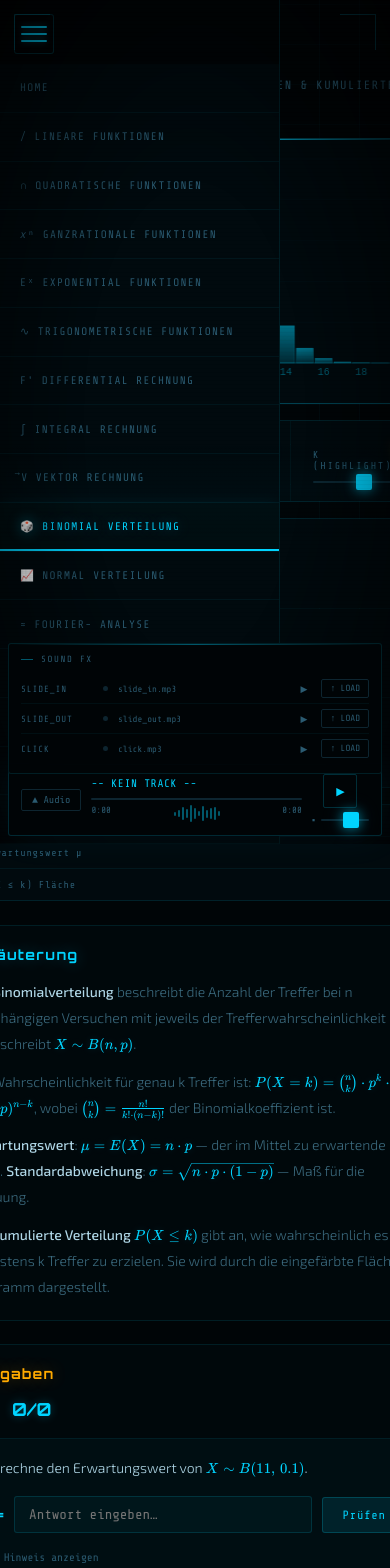
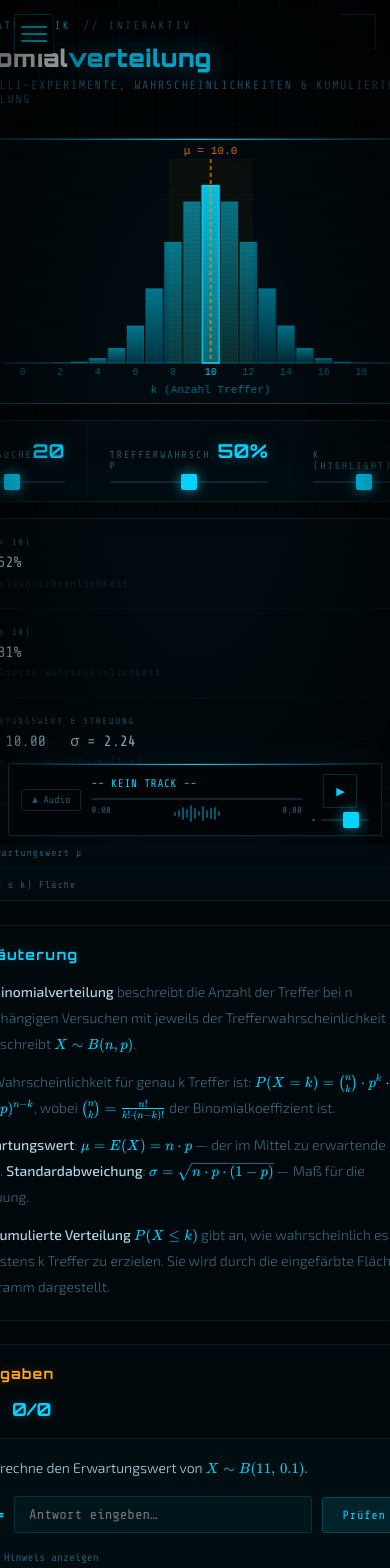
Before and after one commit to mpue/fluxmath, a React app: page /topic/binomialverteilung in a window 390 px wide. Shown: the top 1568 px of the page. Built offline with nearby package versions, Linux system fonts and the light colour scheme.

Commit message:
Mobile displays

```diff
--- a/src/components/TopicNav.tsx
+++ b/src/components/TopicNav.tsx
@@ -1,4 +1,4 @@
-import React, { useState, useEffect } from 'react';
+import React, { useState, useEffect, useCallback } from 'react';
 import { NavLink, useLocation } from 'react-router-dom';
 import { getTopics } from '../topics/TopicRegistry';
 
@@ -16,6 +16,8 @@ export const TopicNav: React.FC = () => {
     return () => { document.body.style.overflow = ''; };
   }, [open]);
 
+  const close = useCallback(() => setOpen(false), []);
+
   return (
     <>
       <button
@@ -26,10 +28,10 @@ export const TopicNav: React.FC = () => {
         <span /><span /><span />
       </button>
 
-      {open && <div className="nav-overlay" onClick={() => setOpen(false)} />}
+      {open && <div className="nav-overlay" onClick={close} />}
 
       <nav className={`topic-nav${open ? ' show' : ''}`}>
-        <NavLink to="/" end className={({ isActive }) => isActive ? 'active' : ''}>
+        <NavLink to="/" end className={({ isActive }) => isActive ? 'active' : ''} onClick={close}>
           Home
         </NavLink>
         {topics.map(topic => (
@@ -37,6 +39,7 @@ export const TopicNav: React.FC = () => {
             key={topic.id}
             to={`/topic/${topic.id}`}
             className={({ isActive }) => isActive ? 'active' : ''}
+            onClick={close}
           >
             {topic.icon} {topic.title} {topic.titleAccent}
           </NavLink>
--- a/src/styles/global.css
+++ b/src/styles/global.css
@@ -898,6 +898,7 @@ button:active, [role="button"]:active {
     z-index: 200;
     flex-direction: column;
     overflow-y: auto;
+    -webkit-overflow-scrolling: touch;
     padding-top: 64px;
     margin-bottom: 0;
     border-radius: 0;
@@ -905,11 +906,14 @@ button:active, [role="button"]:active {
     border-right: 1px solid rgba(0,212,255,.12);
     background: var(--bg);
     transform: translateX(-100%);
-    transition: transform .3s cubic-bezier(.22,1,.36,1);
+    visibility: hidden;
+    transition: transform .3s cubic-bezier(.22,1,.36,1), visibility 0s .3s;
     gap: 0;
   }
   .topic-nav.show {
     transform: translateX(0);
+    visibility: visible;
+    transition: transform .3s cubic-bezier(.22,1,.36,1), visibility 0s;
   }
   .topic-nav a {
     justify-content: flex-start;
@@ -939,9 +943,7 @@ button:active, [role="button"]:active {
     padding: 10px 12px; gap: 10px;
   }
   #sfxp {
-    left: 8px; right: 8px; bottom: 70px;
-    min-width: 0; width: auto;
-    padding: 10px 12px;
+    display: none;
   }
 
   .hud-status { display: none; }
```
